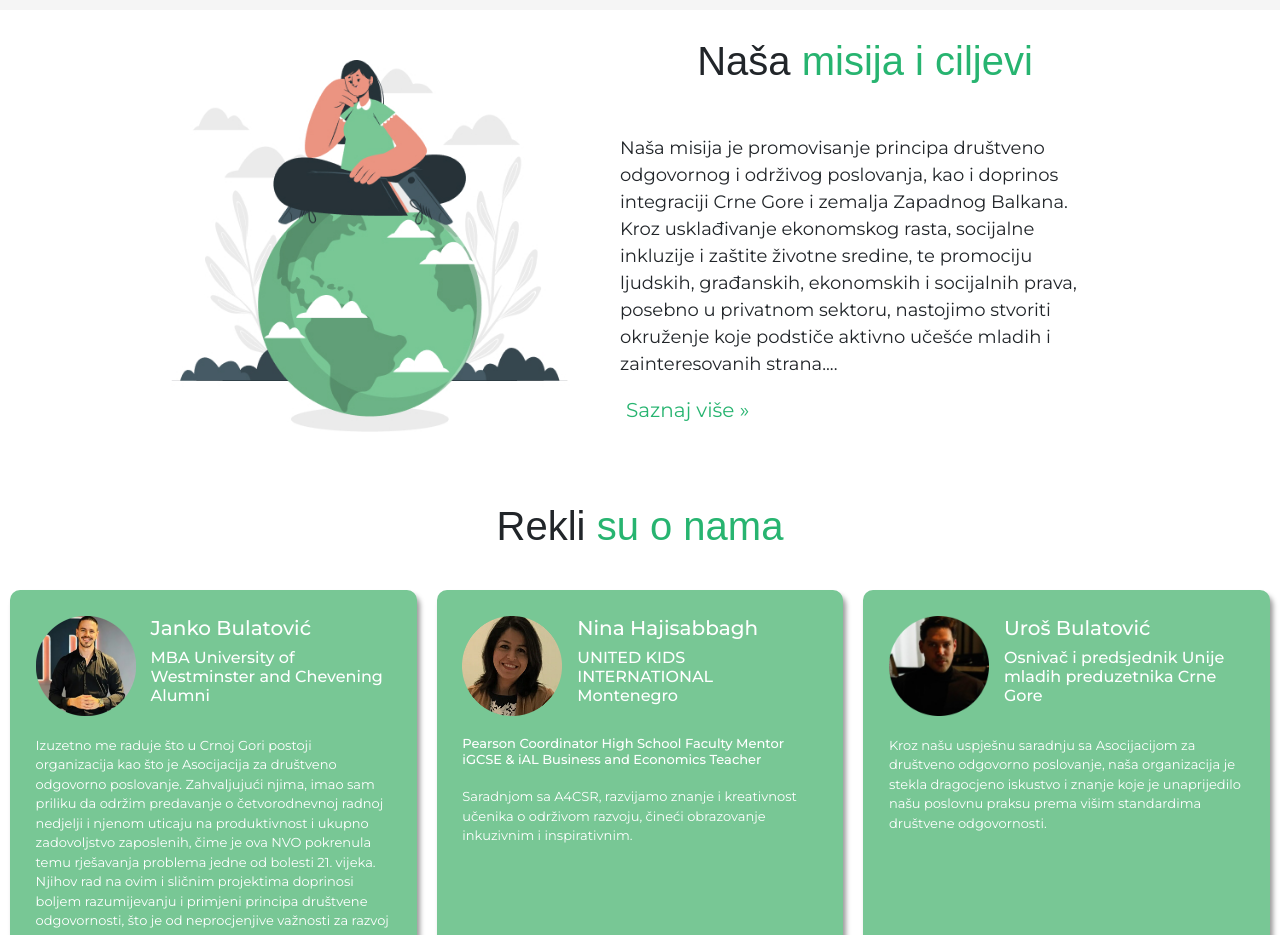
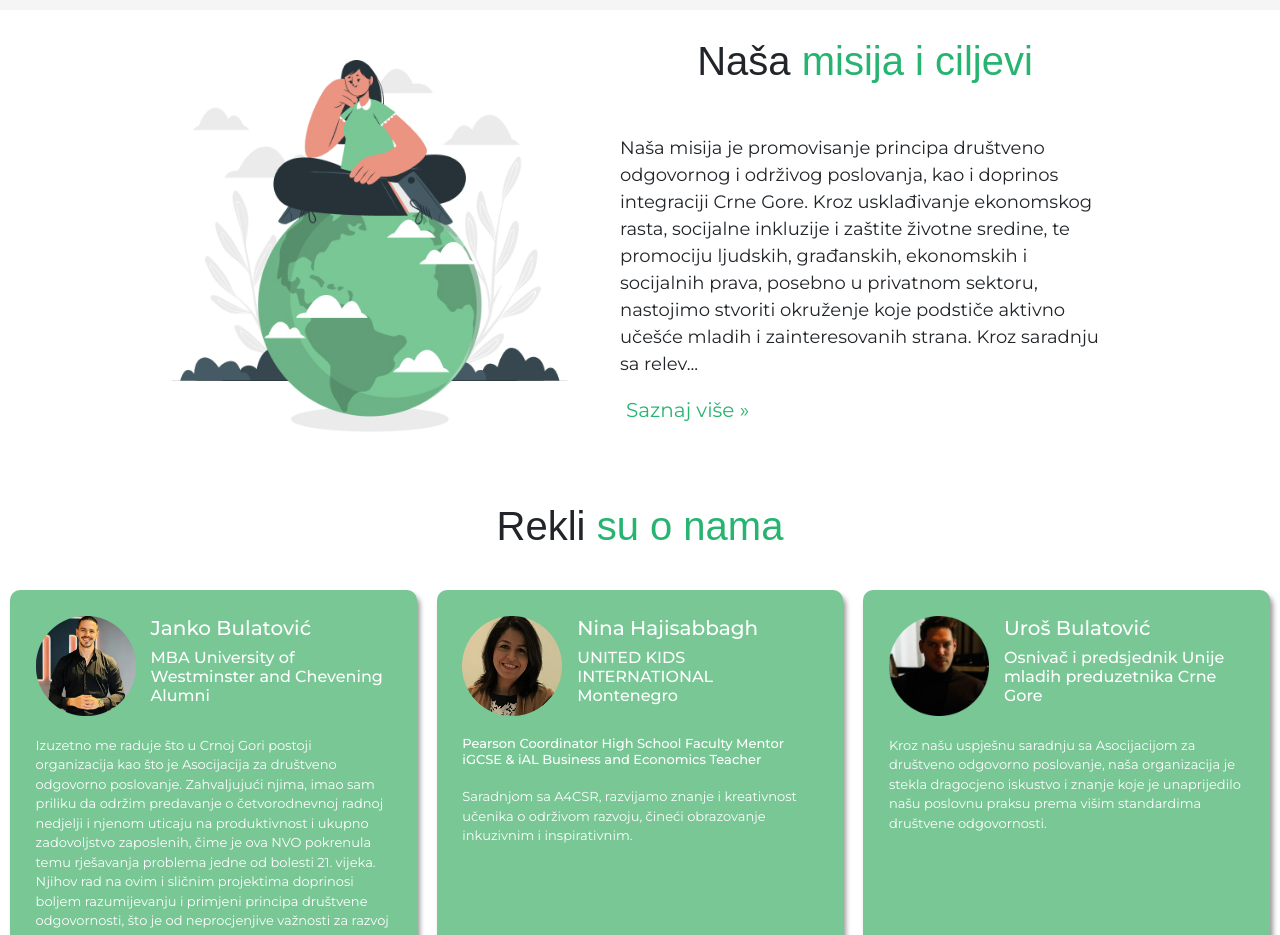
Before and after one commit to mmarakesh/a4csr, a React (Create React App) app: page / in a window 1280 px wide. Shown: the part 1420-2355 px from the top of the page. Built offline with nearby package versions, Linux system fonts and the light colour scheme; a web font is replaced by a local one.

Commit message:
fixed bug

```diff
--- a/src/Components/Misija/Misija.js
+++ b/src/Components/Misija/Misija.js
@@ -4,7 +4,7 @@ import image from './cuate1.jpg';
 
 function Misija() {
     const[showMore, setShowMore] = useState(false);
-    let misijaText = `Naša misija je promovisanje principa društveno odgovornog i održivog poslovanja, kao i doprinos integraciji Crne Gore i zemalja Zapadnog Balkana.
+    let misijaText = `Naša misija je promovisanje principa društveno odgovornog i održivog poslovanja, kao i doprinos integraciji Crne Gore.
     Kroz usklađivanje ekonomskog rasta, socijalne inkluzije i zaštite životne sredine, te promociju ljudskih, građanskih, ekonomskih i socijalnih prava, posebno u privatnom sektoru, nastojimo stvoriti okruženje koje podstiče aktivno učešće mladih i zainteresovanih strana.
     Kroz saradnju sa relevantnim subjektima i razvoj civilnog društva na lokalnom i državnom nivou, želimo postići razmjenu iskustava, pružiti stručnu pomoć i pratiti stanje održivog razvoja u skladu sa UN globalnim ciljevima.
     Sve ovo radimo s ciljem unapređenja društveno odgovornog poslovanja i održivog razvoja, ističući važnost relevantnih pregovaračkih poglavlja i aktivnosti za postizanje održivog zajednice.`
```
